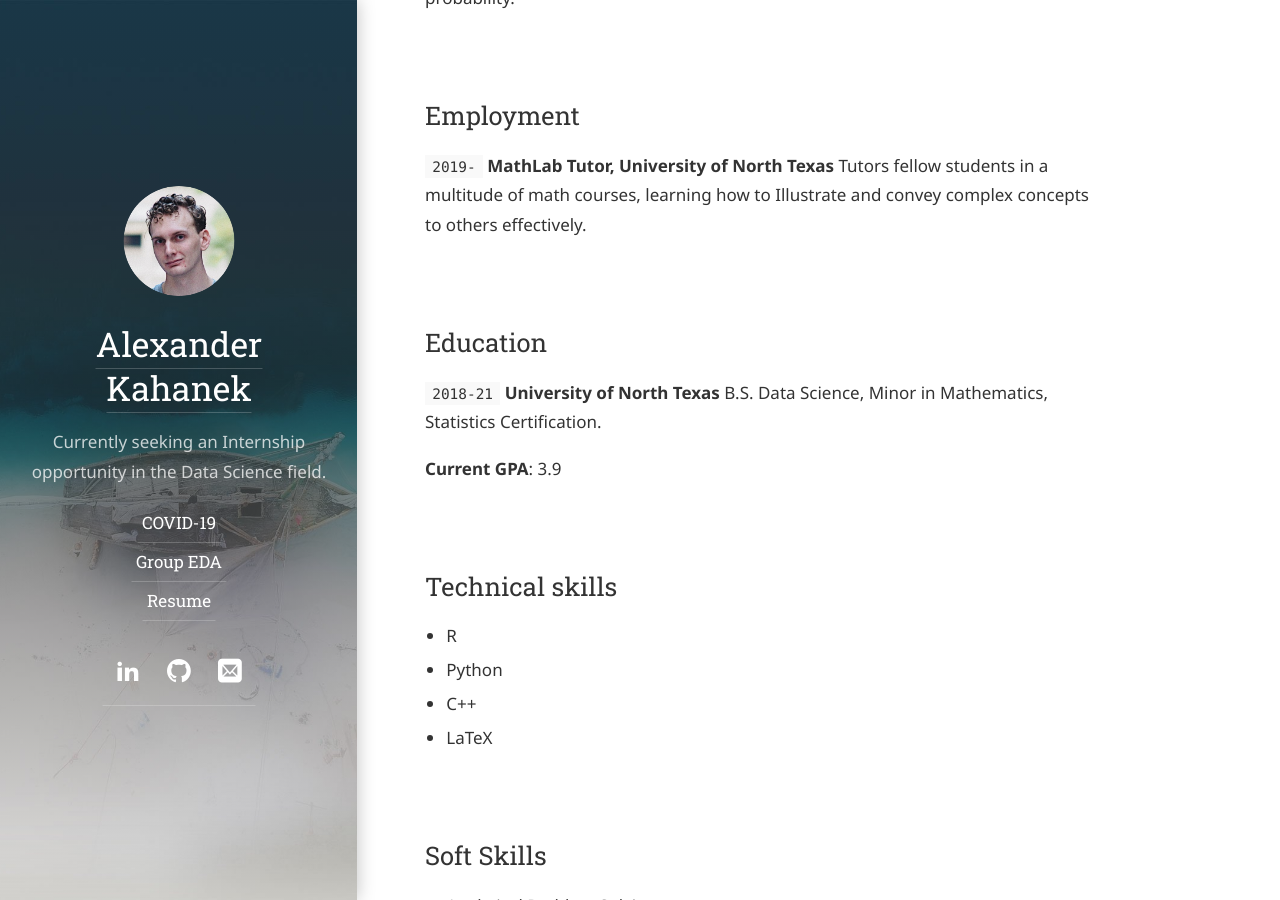
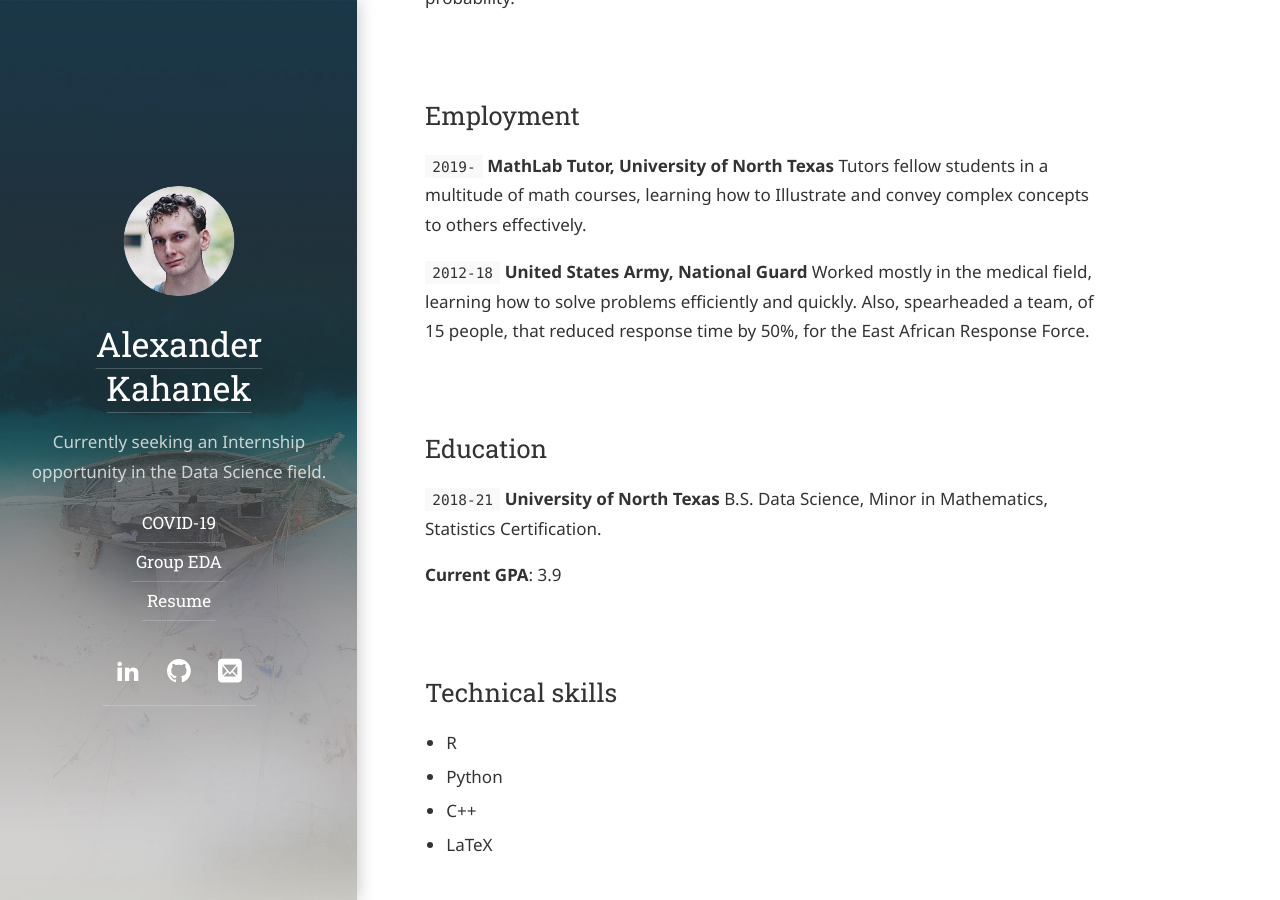
Before and after one commit to Alexander-Kahanek/Alexander-Kahanek.github.io, a Jekyll site: the page built from about.md, in a window 1280 px wide and 900 px high, scrolled down 578 px. Built offline with Jekyll 4.4.1, drawn with Linux system fonts in a browser that asks for light colours; some web fonts are replaced; our own code applies the rules of GitHub Pages for plain Markdown files.

Commit message:
Update about.md

```diff
--- a/about.md
+++ b/about.md
@@ -18,6 +18,9 @@
 
 `2019-`
 __MathLab Tutor, University of North Texas__ Tutors fellow students in a multitude of math courses, learning how to Illustrate and convey complex concepts to others effectively.
+
+`2012-18`
+__United States Army, National Guard__ Worked mostly in the medical field, learning how to solve problems efficiently and quickly. Also, spearheaded a team, of 15 people, that reduced response time by 50%, for the East African Response Force.
 
 ## Education
 
```
